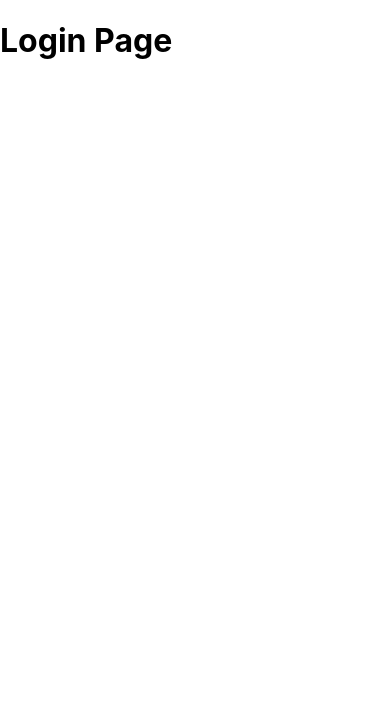
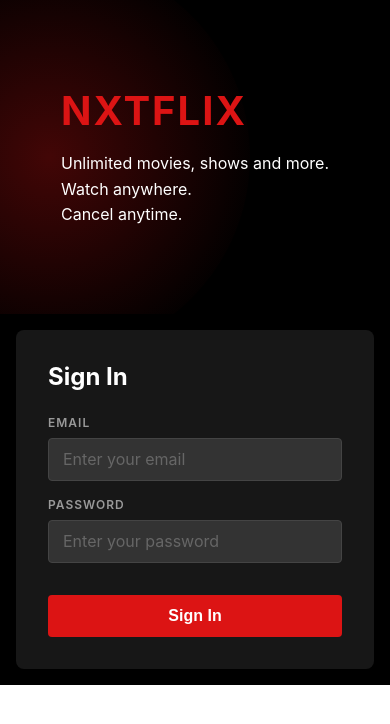
Before and after one commit to sudheeshna86/nxtflix, a React (Create React App) app: page /login in a window 390 px wide. Shown: the top 724 px of the page. Built offline with nearby package versions, Linux system fonts and the light colour scheme.

Commit message:
Build login page UI

```diff
--- /dev/null
+++ b/src/pages/Login/components/BrandSection/index.css
@@ -0,0 +1,73 @@
+.brand-section {
+  flex: 1;
+  background-color: #000;
+  display: flex;
+  align-items: center;
+  justify-content: center;
+  position: relative;
+  overflow: hidden;
+}
+
+.brand-section::before {
+  content: '';
+  position: absolute;
+  width: 650px;
+  height: 650px;
+  background: radial-gradient(circle, rgba(220, 20, 20, 0.3) 0%, transparent 75%);
+  border-radius: 50%;
+  top: 50%;
+  left: -350px;
+  transform: translateY(-50%);
+  pointer-events: none;
+}
+
+.brand-content {
+  position: relative;
+  z-index: 1;
+  text-align: left;
+  max-width: 400px;
+  padding: 2rem;
+}
+
+.brand-logo {
+  font-size: 3rem;
+  color: #dc1414;
+  font-weight: bold;
+  margin: 0 0 2rem 0;
+  letter-spacing: 2px;
+}
+
+.brand-tagline {
+  font-size: 1.3rem;
+  color: #fff;
+  line-height: 1.6;
+  margin: 0;
+}
+
+@media (max-width: 768px) {
+  .brand-section {
+    flex: none;
+    min-height: 250px;
+    padding: 2rem 0;
+  }
+
+  .brand-section::before {
+    width: 400px;
+    height: 400px;
+    left: -150px;
+  }
+
+  .brand-content {
+    max-width: 100%;
+    padding: 1rem;
+  }
+
+  .brand-logo {
+    font-size: 2.5rem;
+    margin-bottom: 1rem;
+  }
+
+  .brand-tagline {
+    font-size: 1rem;
+  }
+}
--- /dev/null
+++ b/src/pages/Login/components/BrandSection/index.js
@@ -0,0 +1,20 @@
+import './index.css';
+
+function BrandSection() {
+  return (
+    <div className="brand-section">
+      <div className="brand-content">
+        <h1 className="brand-logo">NXTFLIX</h1>
+        <p className="brand-tagline">
+          Unlimited movies, shows and more.
+          <br />
+          Watch anywhere.
+          <br />
+          Cancel anytime.
+        </p>
+      </div>
+    </div>
+  );
+}
+
+export default BrandSection;
--- /dev/null
+++ b/src/pages/Login/components/LoginForm/index.css
@@ -0,0 +1,104 @@
+.login-form-wrapper {
+  flex: 1;
+  background-color: #000;
+  display: flex;
+  align-items: center;
+  justify-content: center;
+  padding: 2rem;
+}
+
+.login-card {
+  background-color: #171717;
+  padding: 2.5rem;
+  border-radius: 8px;
+  width: 100%;
+  max-width: 360px;
+}
+
+.login-heading {
+  font-size: 2.2rem;
+  color: #fff;
+  margin: 0 0 2rem 0;
+  font-weight: bold;
+}
+
+.form-group {
+  margin-bottom: 1.5rem;
+  display: flex;
+  flex-direction: column;
+}
+
+.form-label {
+  font-size: 0.75rem;
+  color: #999;
+  text-transform: uppercase;
+  letter-spacing: 1px;
+  margin-bottom: 0.5rem;
+  font-weight: 600;
+}
+
+.form-input {
+  padding: 0.65rem 1rem;
+  background-color: #333;
+  border: 1px solid #444;
+  border-radius: 4px;
+  color: #fff;
+  font-size: 1rem;
+  font-family: inherit;
+  transition: border-color 0.3s ease;
+}
+
+.form-input::placeholder {
+  color: #666;
+}
+
+.form-input:focus {
+  outline: none;
+  border-color: #dc1414;
+}
+
+.sign-in-btn {
+  width: 100%;
+  padding: 0.75rem;
+  background-color: #dc1414;
+  color: #fff;
+  border: none;
+  border-radius: 4px;
+  font-size: 1rem;
+  font-weight: bold;
+  cursor: pointer;
+  margin-top: 1rem;
+  transition: background-color 0.3s ease;
+}
+
+.sign-in-btn:hover {
+  background-color: #b31010;
+}
+
+@media (max-width: 768px) {
+  .login-form-wrapper {
+    flex: none;
+    padding: 1rem;
+  }
+
+  .login-card {
+    padding: 2rem;
+  }
+
+  .login-heading {
+    font-size: 1.5rem;
+    margin-bottom: 1.5rem;
+  }
+
+  .form-group {
+    margin-bottom: 1rem;
+  }
+
+  .form-input {
+    padding: 0.65rem 0.875rem;
+  }
+
+  .sign-in-btn {
+    margin-top: 1rem;
+  }
+}
--- /dev/null
+++ b/src/pages/Login/components/LoginForm/index.js
@@ -0,0 +1,39 @@
+import './index.css';
+
+function LoginForm() {
+  return (
+    <div className="login-form-wrapper">
+      <div className="login-card">
+        <h2 className="login-heading">Sign In</h2>
+
+        <div className="form-group">
+          <label htmlFor="email" className="form-label">
+            EMAIL
+          </label>
+          <input
+            type="email"
+            id="email"
+            className="form-input"
+            placeholder="Enter your email"
+          />
+        </div>
+
+        <div className="form-group">
+          <label htmlFor="password" className="form-label">
+            PASSWORD
+          </label>
+          <input
+            type="password"
+            id="password"
+            className="form-input"
+            placeholder="Enter your password"
+          />
+        </div>
+
+        <button className="sign-in-btn">Sign In</button>
+      </div>
+    </div>
+  );
+}
+
+export default LoginForm;
--- a/src/pages/Login/index.css
+++ b/src/pages/Login/index.css
@@ -0,0 +1,13 @@
+.login-container {
+  display: flex;
+  height: 100vh;
+  width: 100%;
+}
+
+@media (max-width: 768px) {
+  .login-container {
+    flex-direction: column;
+    height: auto;
+    min-height: 100vh;
+  }
+}
--- a/src/pages/Login/index.js
+++ b/src/pages/Login/index.js
@@ -1,5 +1,14 @@
+import BrandSection from './components/BrandSection';
+import LoginForm from './components/LoginForm';
+import './index.css';
+
 function Login() {
-  return <h1>Login Page</h1>
+  return (
+    <div className="login-container">
+      <BrandSection />
+      <LoginForm />
+    </div>
+  );
 }
 
-export default Login
+export default Login;
```
